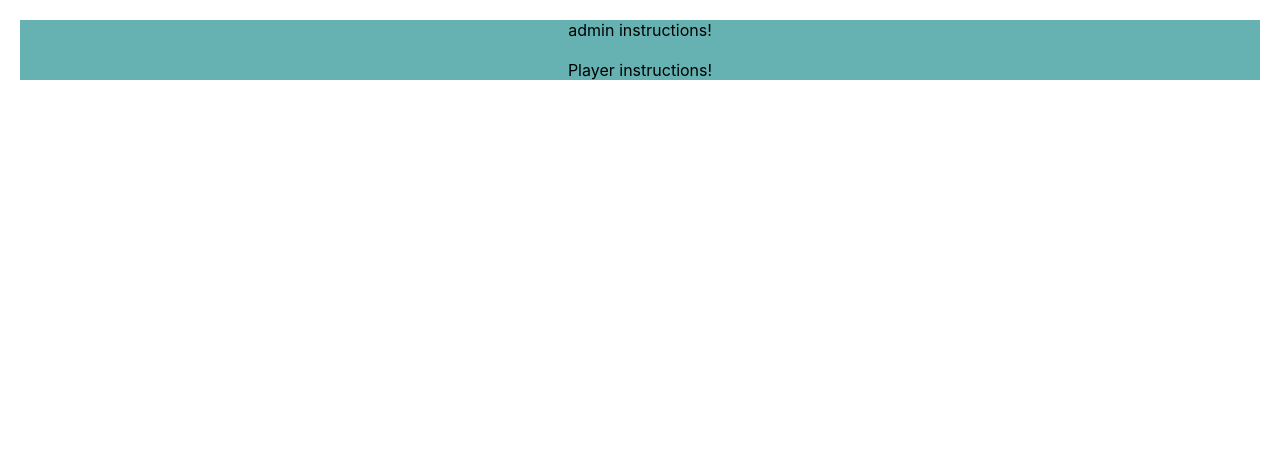
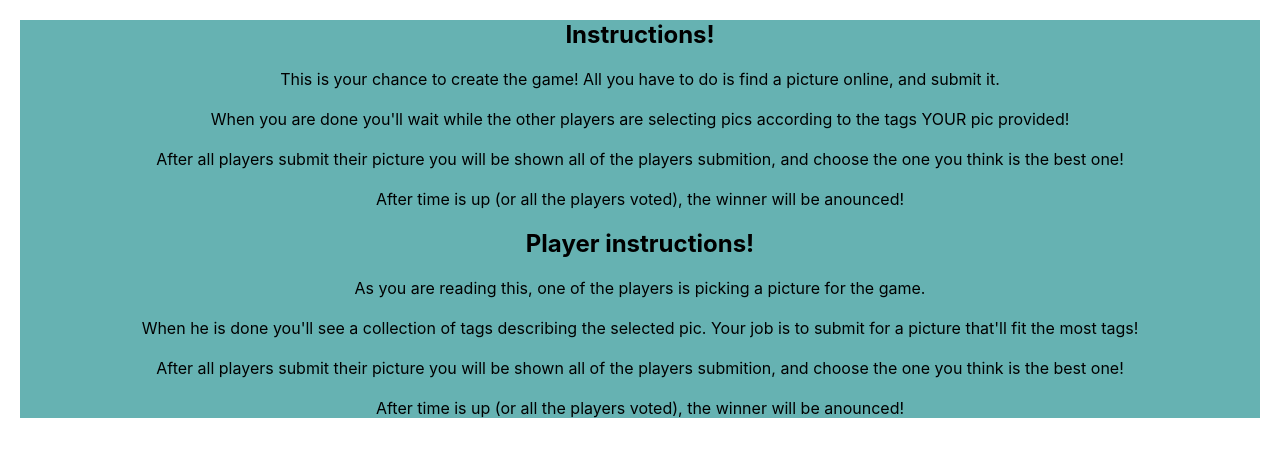
Before and after one commit to AkivaRanells/final-hackathon, a React app: page /game in a window 1280 px wide. Shown: the top 456 px of the page. Built offline with nearby package versions, Linux system fonts and the light colour scheme.

Commit message:
instructions

```diff
--- a/src/App.js
+++ b/src/App.js
@@ -29,12 +29,12 @@ class App extends Component {
         str: str
       }
     })
-      .then((response) => {
-        console.log(response.data.concepts);
-      })
-      .catch(function (error) {
-        console.log(error)
-      })
+      // .then((response) => {
+      //   console.log(response.data.concepts);
+      // })
+      // .catch(function (error) {
+      //   console.log(error)
+      // })
   }
 
   checkDatabaseForNameEntered = async (str) => {
--- a/src/components/game-best-tags/adminInstructions.js
+++ b/src/components/game-best-tags/adminInstructions.js
@@ -5,7 +5,25 @@ class AdminInstructions extends Component {
   render() {
     return (
       <div>
-admin instructions!
+        <h2>Instructions!</h2>
+
+        <div className="admin-instructions-1 instructions">
+          This is your chance to create the game!
+All you have to do is find a picture online, and submit it.
+ </div>
+
+        <div className="admin-instructions-2 instructions">
+
+          When you are done you'll wait while the other players are selecting pics according to the tags YOUR pic provided!
+            </div>
+        <div className="admin-instructions-3 instructions">
+          After all players submit their picture you will be shown all of the players submition, and choose the one you think is the best one!
+        {/* Each of the players get one vote only, so vote wisely! */}
+        </div>
+        <div className="admin-instructions-4 instructions">
+          After time is up (or all the players voted), the winner will be anounced!
+
+            </div>
       </div>
     )
   }
--- a/src/components/game-best-tags/playerInstructions.js
+++ b/src/components/game-best-tags/playerInstructions.js
@@ -5,11 +5,28 @@ class PlayerInstructions extends Component {
   render() {
     return (
       <div>
-Player instructions!
+        <h2>Player instructions!</h2>
+
+        <div className="player-instructions-1 instructions">
+          As you are reading this, one of the players is picking a picture for the game.
+       </div>
+
+        <div className="player-instructions-2 instructions">
+
+          When he is done you'll see a collection of tags describing the selected pic.
+          Your job is to submit for a picture that'll fit the most tags!
+              </div>
+        <div className="player-instructions-3 instructions">
+          After all players submit their picture you will be shown all of the players submition, and choose the one you think is the best one!
+          {/* Each of the players get one vote only, so vote wisely! */}
+                  </div>
+        <div className="player-instructions-4 instructions">
+          After time is up (or all the players voted), the winner will be anounced!
+
+              </div>
       </div>
     )
   }
-
 }
 
 
```
Also changed, not shown: src/components/game-best-tags/adminInstructions.2.js (deleted, +0 -16 lines), src/components/game-best-tags/adminInstructions.3.js (deleted, +0 -16 lines), src/components/game-best-tags/adminInstructions.4.js (deleted, +0 -16 lines).
